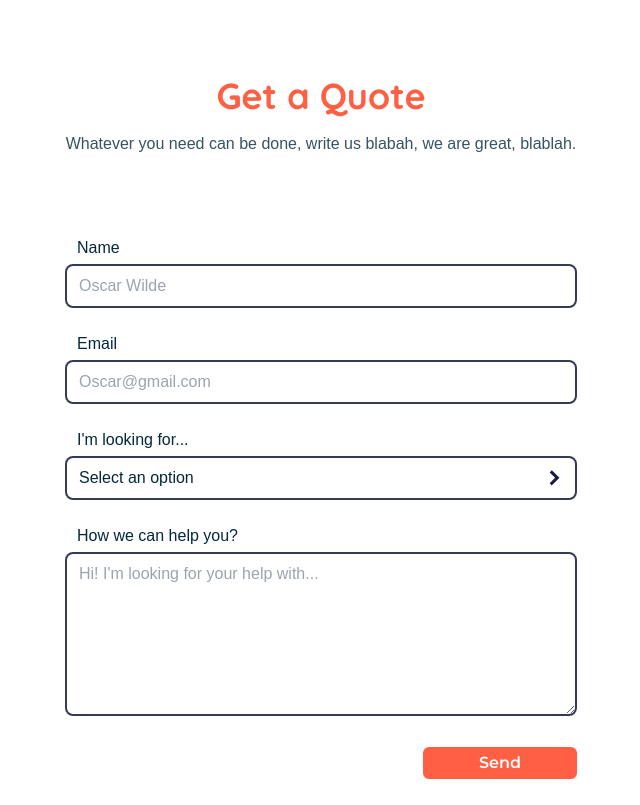
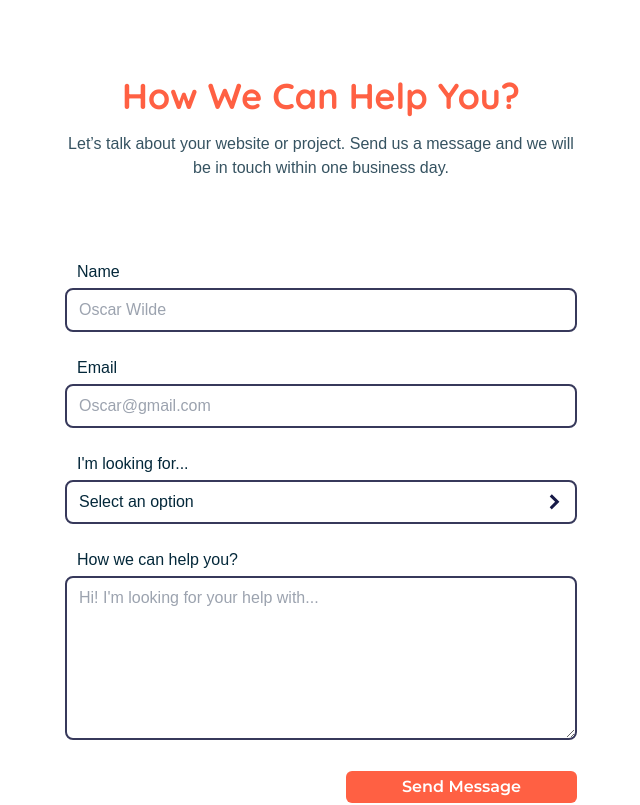
Before and after one commit to ferba24/todo10-web, a Next.js app: page /get-a-quote in a window 1280 px wide. Shown: the part 340-1145 px from the top of the page, without its empty margins (319-959 px from the left). Built offline with nearby package versions, Linux system fonts and the light colour scheme; a web font is replaced by a local one.

Commit message:
[EDIT] Quote text

```diff
--- a/pages/get-a-quote.js
+++ b/pages/get-a-quote.js
@@ -10,8 +10,8 @@ export default function GetAQuote() {
       <div className="my-40"/>
       <div className="section container">
         <PageHeader
-          title={<span className="text-orange">Get a Quote</span>}
-          desc="Whatever you need can be done, write us blabah, we are great, blablah."
+          title={<span className="text-orange">How We Can Help You?</span>}
+          desc="Let’s talk about your website or project. Send us a message and we will be in touch within one business day."
         />
       </div>
       <div className="w-11/12 mx-auto">
@@ -21,7 +21,7 @@ export default function GetAQuote() {
               extended
               buttonRight
               buttonPrimary
-              buttonLabel="Send"
+              buttonLabel="Send Message"
               onFinish={send}
               sending={sending}
             />
```
